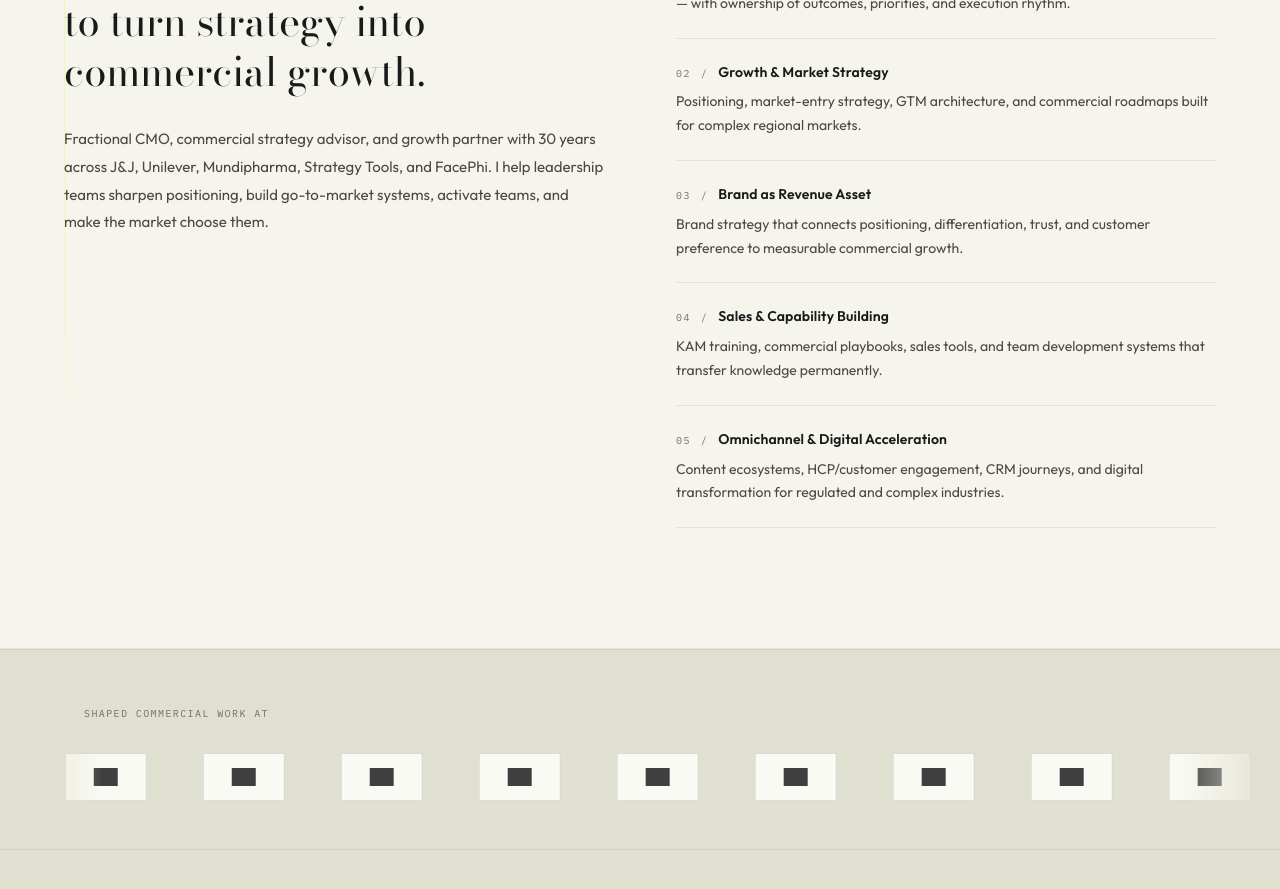
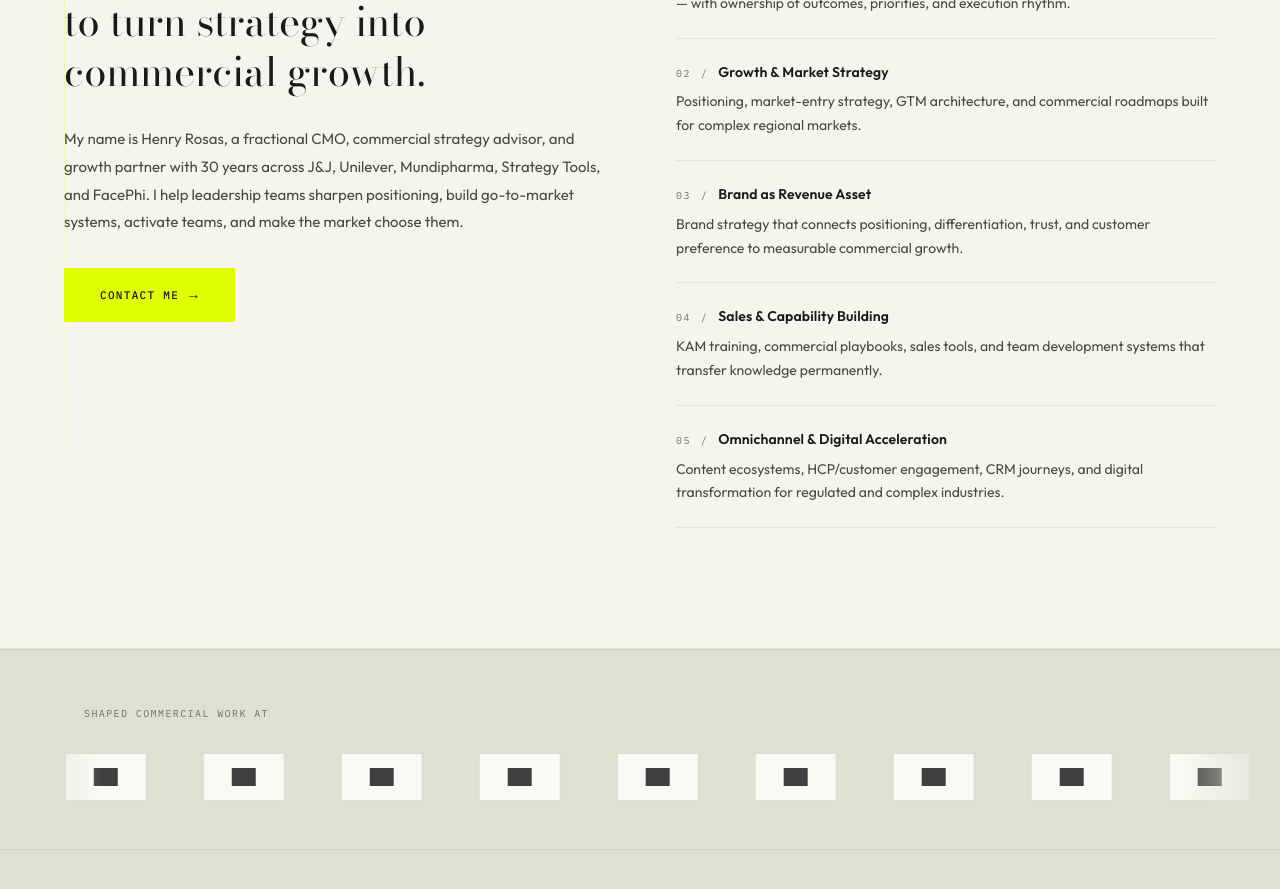
Before and after one commit to hrosas2/henry-rosas-site, a Next.js app: page / in a window 1280 px wide. Shown: the part 2840-3729 px from the top of the page. Built offline with nearby package versions, Linux system fonts and the light colour scheme; grey boxes are pictures that could not be loaded.

Commit message:
Add bio intro + Contact me CTA in Engagements section

```diff
--- a/pages/index.jsx
+++ b/pages/index.jsx
@@ -769,9 +769,22 @@ export default function MarketPreferencePage() {
                 }}>
                   I work inside your business to turn strategy into commercial growth.
                 </h2>
-                <p style={{ fontSize: 15, lineHeight: 1.85, color: T.inkMuted, marginBottom: 36 }}>
-                  Fractional CMO, commercial strategy advisor, and growth partner with 30 years across J&J, Unilever, Mundipharma, Strategy Tools, and FacePhi. I help leadership teams sharpen positioning, build go-to-market systems, activate teams, and make the market choose them.
+                <p style={{ fontSize: 15, lineHeight: 1.85, color: T.inkMuted, marginBottom: 32 }}>
+                  My name is Henry Rosas, a fractional CMO, commercial strategy advisor, and growth partner with 30 years across J&J, Unilever, Mundipharma, Strategy Tools, and FacePhi. I help leadership teams sharpen positioning, build go-to-market systems, activate teams, and make the market choose them.
                 </p>
+                <a href="#connect" onClick={() => track("engagements_cta")} style={{
+                  fontFamily: F.mono, fontSize: 11, fontWeight: 500,
+                  letterSpacing: "0.12em", textTransform: "uppercase",
+                  color: T.ink, background: T.neon,
+                  padding: "15px 36px", textDecoration: "none",
+                  display: "inline-flex", alignItems: "center", gap: 10,
+                  transition: "all 0.3s",
+                }}
+                  onMouseEnter={e => { e.currentTarget.style.background = T.ink; e.currentTarget.style.color = T.neon; }}
+                  onMouseLeave={e => { e.currentTarget.style.background = T.neon; e.currentTarget.style.color = T.ink; }}
+                >
+                  Contact me <span style={{ fontSize: 14 }} aria-hidden="true">→</span>
+                </a>
               </div>
             </Reveal>
 
```
